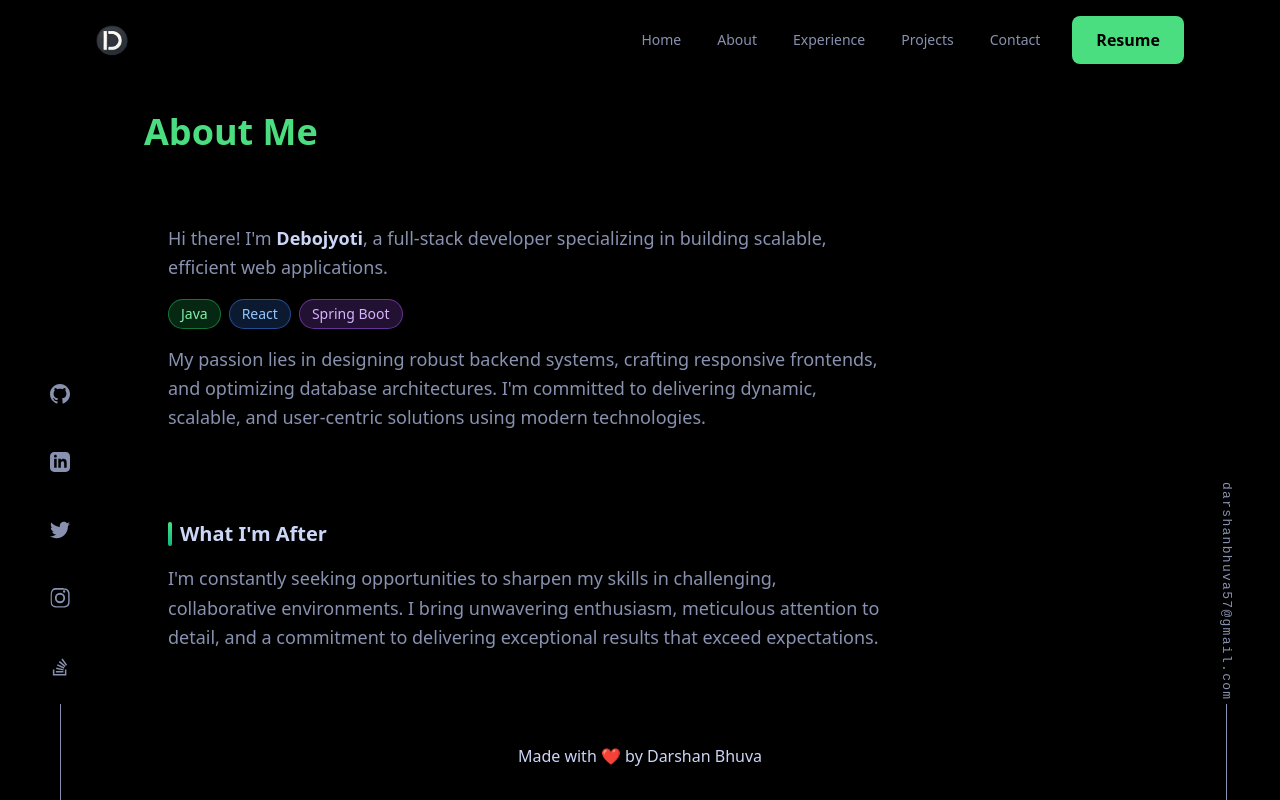
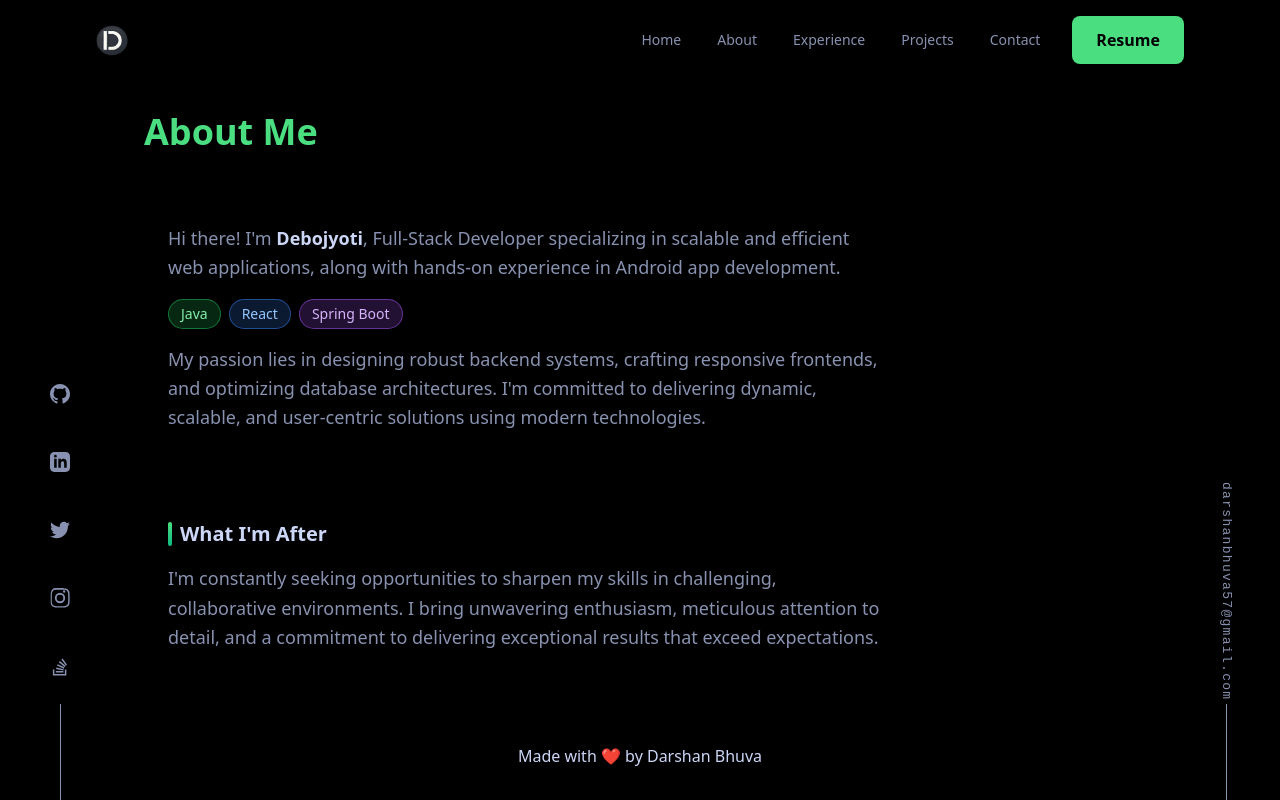
Before and after one commit to Debojyoti24/My-portfolio-, an Angular app: page /about in a window 1280 px wide. Built offline with nearby package versions, Linux system fonts and the light colour scheme.

Commit message:
made some chenges

```diff
--- a/src/app/components/about-me/about-me.component.html
+++ b/src/app/components/about-me/about-me.component.html
@@ -5,8 +5,9 @@
     <!-- Main introduction -->
     <div class="mb-10 p-6 rounded-lg bg-gradient-to-br from-slate-800/30 to-slate-900/20 backdrop-blur-sm">
       <p class="text-slate-300 text-lg leading-relaxed mb-4">
-        Hi there! I'm <span class="font-semibold text-lightest-slate">Debojyoti</span>, a full-stack developer
-        specializing in building scalable, efficient web applications.
+        Hi there! I'm <span class="font-semibold text-lightest-slate">Debojyoti</span>, Full-Stack Developer
+        specializing in scalable and efficient web applications, along with hands-on experience in Android app
+        development.
       </p>
 
       <div class="flex flex-wrap gap-2 mb-4">
```
